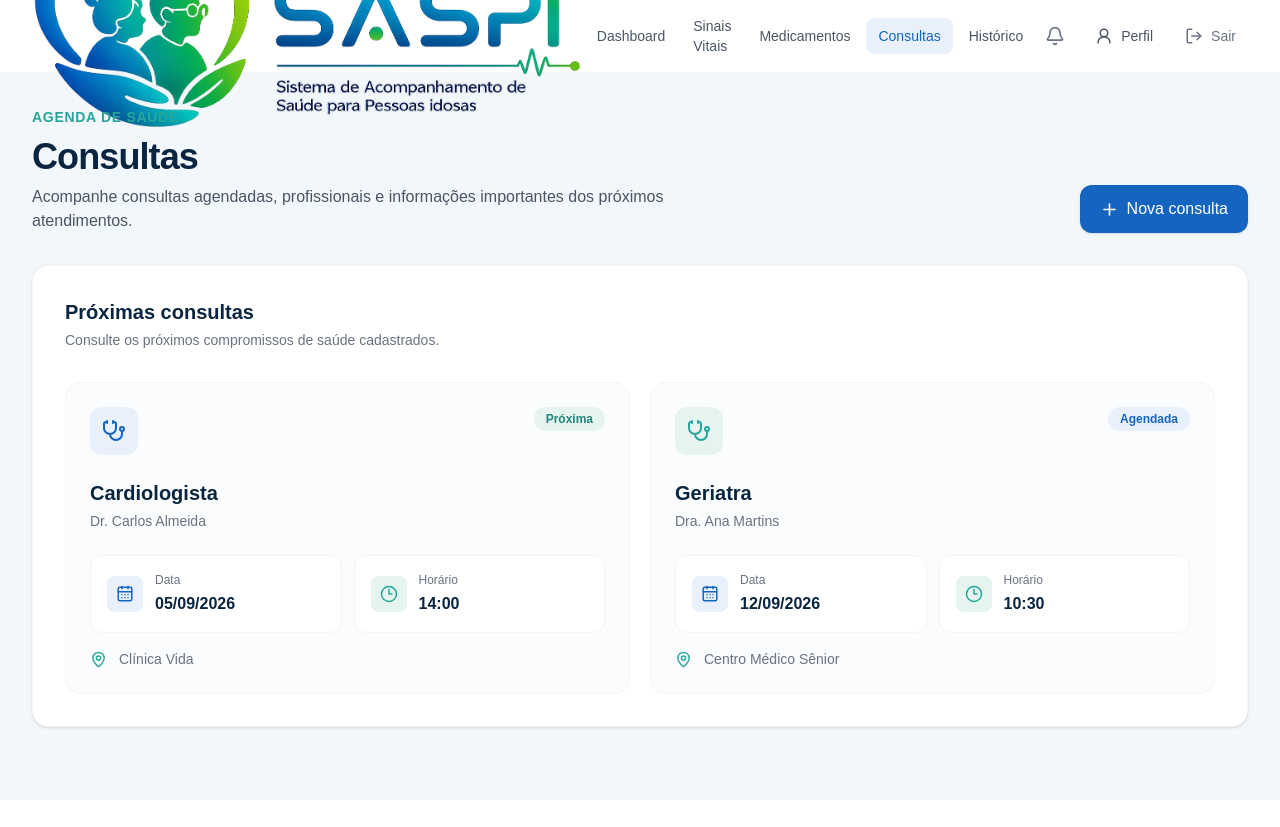
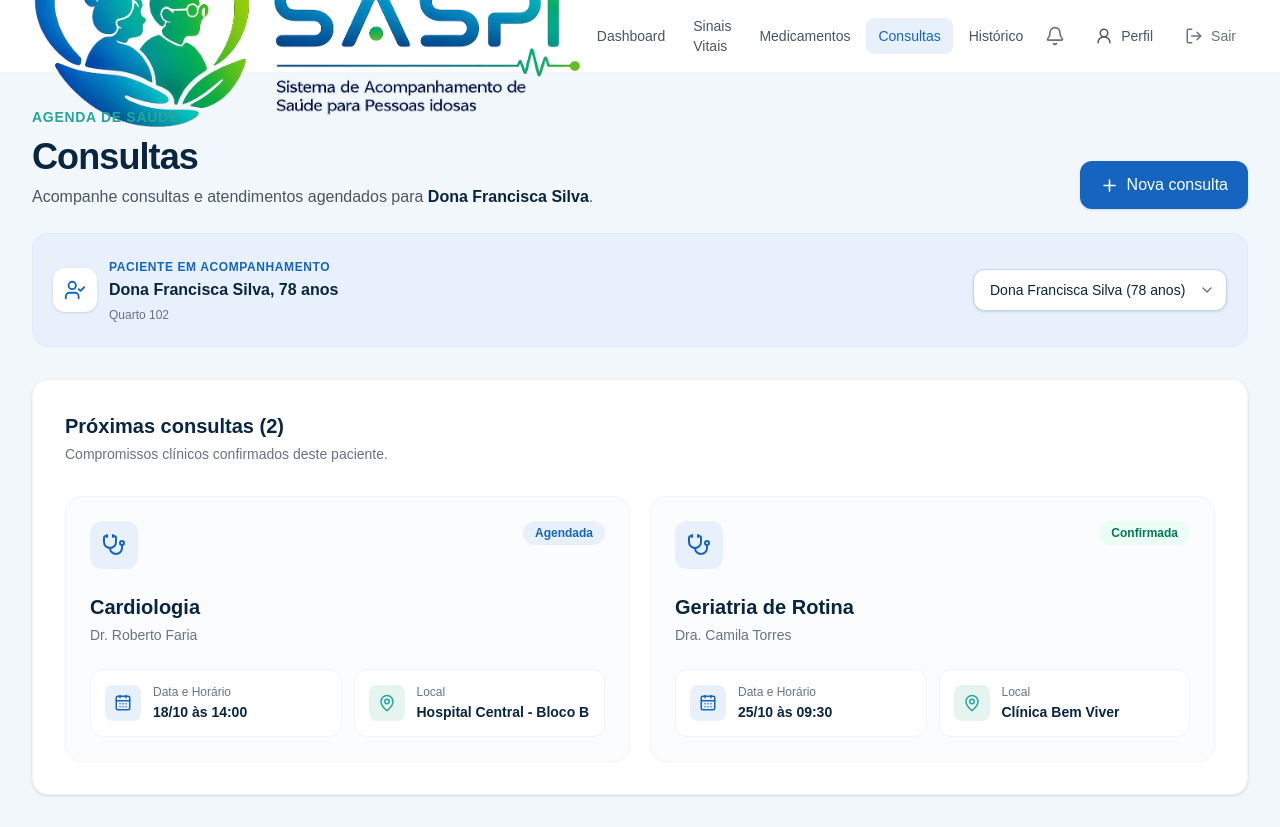
Before and after one commit to MiguelHelen/S.A.S.P.I-Sistema-de-Acompanhamento-de-Saude-para-Pessoas-Idosas-, a Next.js app: page /dashboard/consultas in a window 1280 px wide. Before the commit the page ends 800 px from the top, so only its background shows below. Built offline with nearby package versions, Linux system fonts and the light colour scheme.

Commit message:
feat(consultas): implementa agenda de atendimentos e formulário de agendamento

```diff
--- a/src/app/dashboard/consultas/nova/page.tsx
+++ b/src/app/dashboard/consultas/nova/page.tsx
@@ -1,25 +1,31 @@
 "use client";
 
-import { useState } from "react";
+import { useState, useEffect } from "react";
 import { useRouter } from "next/navigation";
 import Link from "next/link";
 import DashboardNavbar from "@/components/DashboardNavbar";
 import {
   ArrowLeft,
   CalendarDays,
+  Clock,
   MapPin,
+  UserCheck,
   Save,
-  Stethoscope,
   Loader2,
   CheckCircle2,
+  Stethoscope,
 } from "lucide-react";
 
 export default function NovaConsulta() {
   const router = useRouter();
   const [salvando, setSalvando] = useState(false);
   const [sucesso, setSucesso] = useState(false);
+  const [idoso, setIdoso] = useState({
+    id: "1",
+    nome: "Dona Francisca Silva",
+    idade: 78,
+  });
 
-  // Estados preparados para a futura tabela 'consulta' no Prisma
   const [formData, setFormData] = useState({
     especialidade: "",
     profissional: "",
@@ -29,11 +35,22 @@ export default function NovaConsulta() {
     observacao: "",
   });
 
+  useEffect(() => {
+    const activeElderly = localStorage.getItem("saspi_active_elderly");
+    if (activeElderly) {
+      try {
+        setIdoso(JSON.parse(activeElderly));
+      } catch (e) {
+        console.error("Erro ao ler idoso ativo:", e);
+      }
+    }
+  }, []);
+
   function handleSubmit(e: React.FormEvent) {
     e.preventDefault();
     setSalvando(true);
 
-    // Simula o tempo de requisição para a API
+    // Simulação do salvamento vinculando a consulta ao idoso ativo
     setTimeout(() => {
       setSalvando(false);
       setSucesso(true);
@@ -79,6 +96,22 @@ export default function NovaConsulta() {
           </div>
         )}
 
+        {idoso && (
+          <div className="mt-6 flex items-center gap-3 rounded-2xl border border-blue-100 bg-[#E8F1FB] p-4 text-[#0A2540]">
+            <div className="flex h-10 w-10 shrink-0 items-center justify-center rounded-xl bg-white text-[#1565C0] shadow-sm">
+              <UserCheck size={20} />
+            </div>
+            <div>
+              <span className="text-xs font-semibold uppercase tracking-wider text-[#1565C0]">
+                Agendamento vinculado ao paciente:
+              </span>
+              <p className="text-sm font-bold">
+                {idoso.nome} ({idoso.idade} anos)
+              </p>
+            </div>
+          </div>
+        )}
+
         <form onSubmit={handleSubmit} className="mt-8 space-y-6">
           <section className="rounded-2xl border border-gray-100 bg-white p-6 shadow-sm md:p-8">
             <div className="flex items-center gap-3 border-b border-gray-100 pb-5">
@@ -90,7 +123,6 @@ export default function NovaConsulta() {
                 <h2 className="font-semibold text-[#0A2540]">
                   Informações da consulta
                 </h2>
-
                 <p className="mt-1 text-sm text-gray-500">
                   Preencha os dados principais do atendimento.
                 </p>
@@ -99,7 +131,10 @@ export default function NovaConsulta() {
 
             <div className="mt-6 grid gap-5 md:grid-cols-2">
               <div>
-                <label htmlFor="especialidade" className="mb-2 block text-sm font-medium text-[#0A2540]">
+                <label
+                  htmlFor="especialidade"
+                  className="mb-2 block text-sm font-medium text-[#0A2540]"
+                >
                   Especialidade *
                 </label>
                 <input
@@ -107,14 +142,19 @@ export default function NovaConsulta() {
                   type="text"
                   required
                   value={formData.especialidade}
-                  onChange={(e) => setFormData({ ...formData, especialidade: e.target.value })}
-                  placeholder="Ex.: Cardiologista"
+                  onChange={(e) =>
+                    setFormData({ ...formData, especialidade: e.target.value })
+                  }
+                  placeholder="Ex.: Cardiologia, Geriatria, Oftalmologia"
                   className="w-full rounded-xl border border-gray-300 px-4 py-3 text-sm text-gray-800 placeholder:text-gray-400 outline-none transition focus:border-[#1565C0] focus:ring-4 focus:ring-[#1565C0]/10"
                 />
               </div>
 
               <div>
-                <label htmlFor="profissional" className="mb-2 block text-sm font-medium text-[#0A2540]">
+                <label
+                  htmlFor="profissional"
+                  className="mb-2 block text-sm font-medium text-[#0A2540]"
+                >
                   Profissional *
                 </label>
                 <input
@@ -122,14 +162,19 @@ export default function NovaConsulta() {
                   type="text"
                   required
                   value={formData.profissional}
-                  onChange={(e) => setFormData({ ...formData, profissional: e.target.value })}
-                  placeholder="Ex.: Dr. Carlos Almeida"
+                  onChange={(e) =>
+                    setFormData({ ...formData, profissional: e.target.value })
+                  }
+                  placeholder="Ex.: Dr. Roberto Faria"
                   className="w-full rounded-xl border border-gray-300 px-4 py-3 text-sm text-gray-800 placeholder:text-gray-400 outline-none transition focus:border-[#1565C0] focus:ring-4 focus:ring-[#1565C0]/10"
                 />
               </div>
 
               <div>
-                <label htmlFor="data" className="mb-2 block text-sm font-medium text-[#0A2540]">
+                <label
+                  htmlFor="data"
+                  className="mb-2 block text-sm font-medium text-[#0A2540]"
+                >
                   Data *
                 </label>
                 <input
@@ -137,13 +182,18 @@ export default function NovaConsulta() {
                   type="date"
                   required
                   value={formData.data}
-                  onChange={(e) => setFormData({ ...formData, data: e.target.value })}
+                  onChange={(e) =>
+                    setFormData({ ...formData, data: e.target.value })
+                  }
                   className="w-full rounded-xl border border-gray-300 px-4 py-3 text-sm text-gray-800 outline-none transition focus:border-[#1565C0] focus:ring-4 focus:ring-[#1565C0]/10"
                 />
               </div>
 
               <div>
-                <label htmlFor="horario" className="mb-2 block text-sm font-medium text-[#0A2540]">
+                <label
+                  htmlFor="horario"
+                  className="mb-2 block text-sm font-medium text-[#0A2540]"
+                >
                   Horário *
                 </label>
                 <input
@@ -151,39 +201,54 @@ export default function NovaConsulta() {
                   type="time"
                   required
                   value={formData.horario}
-                  onChange={(e) => setFormData({ ...formData, horario: e.target.value })}
+                  onChange={(e) =>
+                    setFormData({ ...formData, horario: e.target.value })
+                  }
                   className="w-full rounded-xl border border-gray-300 px-4 py-3 text-sm text-gray-800 outline-none transition focus:border-[#1565C0] focus:ring-4 focus:ring-[#1565C0]/10"
                 />
               </div>
 
               <div className="md:col-span-2">
-                <label htmlFor="local" className="mb-2 block text-sm font-medium text-[#0A2540]">
+                <label
+                  htmlFor="local"
+                  className="mb-2 block text-sm font-medium text-[#0A2540]"
+                >
                   Local da consulta *
                 </label>
                 <div className="relative">
-                  <MapPin size={18} className="absolute left-4 top-1/2 -translate-y-1/2 text-gray-400" />
+                  <MapPin
+                    size={18}
+                    className="absolute left-4 top-1/2 -translate-y-1/2 text-gray-400"
+                  />
                   <input
                     id="local"
                     type="text"
                     required
                     value={formData.local}
-                    onChange={(e) => setFormData({ ...formData, local: e.target.value })}
-                    placeholder="Ex.: Clínica Vida - Sala 302"
+                    onChange={(e) =>
+                      setFormData({ ...formData, local: e.target.value })
+                    }
+                    placeholder="Ex.: Hospital Central - Bloco B"
                     className="w-full rounded-xl border border-gray-300 py-3 pl-11 pr-4 text-sm text-gray-800 placeholder:text-gray-400 outline-none transition focus:border-[#1565C0] focus:ring-4 focus:ring-[#1565C0]/10"
                   />
                 </div>
               </div>
 
               <div className="md:col-span-2">
-                <label htmlFor="observacao" className="mb-2 block text-sm font-medium text-[#0A2540]">
-                  Observações
+                <label
+                  htmlFor="observacao"
+                  className="mb-2 block text-sm font-medium text-[#0A2540]"
+                >
+                  Observações e Preparos
                 </label>
                 <textarea
                   id="observacao"
                   rows={4}
                   value={formData.observacao}
-                  onChange={(e) => setFormData({ ...formData, observacao: e.target.value })}
-                  placeholder="Ex.: Levar resultados dos últimos exames..."
+                  onChange={(e) =>
+                    setFormData({ ...formData, observacao: e.target.value })
+                  }
+                  placeholder="Ex.: Levar exames recentes de sangue e ECG. Jejum de 8h"
                   className="w-full resize-none rounded-xl border border-gray-300 px-4 py-3 text-sm text-gray-800 placeholder:text-gray-400 outline-none transition focus:border-[#1565C0] focus:ring-4 focus:ring-[#1565C0]/10"
                 />
               </div>
@@ -210,7 +275,11 @@ export default function NovaConsulta() {
               disabled={salvando}
               className="inline-flex items-center justify-center gap-2 rounded-xl bg-[#1565C0] px-6 py-3 font-medium text-white shadow-sm transition hover:-translate-y-0.5 hover:bg-[#0A2540] hover:shadow-md disabled:opacity-70"
             >
-              {salvando ? <Loader2 size={18} className="animate-spin" /> : <Save size={18} />}
+              {salvando ? (
+                <Loader2 size={18} className="animate-spin" />
+              ) : (
+                <Save size={18} />
+              )}
               {salvando ? "Agendando..." : "Salvar consulta"}
             </button>
           </div>
--- a/src/app/dashboard/consultas/page.tsx
+++ b/src/app/dashboard/consultas/page.tsx
@@ -1,13 +1,92 @@
+"use client";
+
+import React, { useEffect, useState } from "react";
 import DashboardNavbar from "@/components/DashboardNavbar";
+import PatientSelector, { Idoso } from "@/components/PatientSelector";
+import Link from "next/link";
 import {
   CalendarDays,
   Clock3,
   MapPin,
+  Stethoscope,
   Plus,
-  Stethoscope,
 } from "lucide-react";
 
-export default function Consultas() {
+interface Consulta {
+  id: string;
+  especialidade: string;
+  medico: string;
+  dataHora: string;
+  localizacao: string;
+  status: "Agendada" | "Confirmada" | "Realizada";
+}
+
+const CONSULTAS_POR_IDOSO: Record<string, Consulta[]> = {
+  "1": [
+    {
+      id: "c1",
+      especialidade: "Cardiologia",
+      medico: "Dr. Roberto Faria",
+      dataHora: "18/10 às 14:00",
+      localizacao: "Hospital Central - Bloco B",
+      status: "Agendada",
+    },
+    {
+      id: "c2",
+      especialidade: "Geriatria de Rotina",
+      medico: "Dra. Camila Torres",
+      dataHora: "25/10 às 09:30",
+      localizacao: "Clínica Bem Viver",
+      status: "Confirmada",
+    },
+  ],
+  "2": [
+    {
+      id: "c3",
+      especialidade: "Endocrinologia",
+      medico: "Dr. Marcos Souza",
+      dataHora: "20/10 às 10:00",
+      localizacao: "Centro Médico Sul",
+      status: "Agendada",
+    },
+  ],
+  "3": [
+    {
+      id: "c4",
+      especialidade: "Oftalmologia",
+      medico: "Dra. Helena Ramos",
+      dataHora: "05/11 às 15:30",
+      localizacao: "Instituto da Visão",
+      status: "Agendada",
+    },
+  ],
+};
+
+export default function ConsultasPage() {
+  const [activeElderly, setActiveElderly] = useState<Idoso>({
+    id: "1",
+    nome: "Dona Francisca Silva",
+    idade: 78,
+  });
+
+  useEffect(() => {
+    const storedElderly = localStorage.getItem("saspi_active_elderly");
+    if (storedElderly) {
+      try {
+        setActiveElderly(JSON.parse(storedElderly));
+      } catch (e) {
+        console.error(e);
+      }
+    }
+  }, []);
+
+  function handleSelectElderly(novo: Idoso) {
+    setActiveElderly(novo);
+    localStorage.setItem("saspi_active_elderly", JSON.stringify(novo));
+  }
+
+  const consultas = CONSULTAS_POR_IDOSO[activeElderly.id] || [];
+
   return (
     <main className="min-h-screen bg-[#F2F7FB]">
       <DashboardNavbar />
@@ -24,155 +103,112 @@ export default function Consultas() {
             </h1>
 
             <p className="mt-2 max-w-2xl text-gray-600">
-              Acompanhe consultas agendadas, profissionais e informações
-              importantes dos próximos atendimentos.
+              Acompanhe consultas e atendimentos agendados para{" "}
+              <strong className="text-[#0A2540]">{activeElderly.nome}</strong>.
             </p>
           </div>
 
-          <a
+          <Link
             href="/dashboard/consultas/nova"
             className="inline-flex items-center justify-center gap-2 rounded-xl bg-[#1565C0] px-5 py-3 font-medium text-white shadow-sm transition hover:-translate-y-0.5 hover:bg-[#0A2540] hover:shadow-md"
           >
             <Plus size={19} />
             Nova consulta
-          </a>
+          </Link>
         </div>
 
+        {/* Seletor do paciente ativo */}
+        <div className="mt-6">
+          <PatientSelector
+            onSelect={handleSelectElderly}
+            selectedId={activeElderly.id}
+          />
+        </div>
+
+        {consultas.length > 0 ? (
           <section className="mt-8 rounded-2xl border border-gray-100 bg-white p-6 shadow-sm md:p-8">
             <div>
               <h2 className="text-xl font-semibold text-[#0A2540]">
-              Próximas consultas
+                Próximas consultas ({consultas.length})
               </h2>
 
               <p className="mt-1 text-sm text-gray-500">
-              Consulte os próximos compromissos de saúde cadastrados.
+                Compromissos clínicos confirmados deste paciente.
               </p>
             </div>
 
             <div className="mt-8 grid gap-5 lg:grid-cols-2">
-            <article className="group rounded-2xl border border-gray-100 bg-[#FAFCFE] p-6 transition hover:-translate-y-0.5 hover:border-[#BFD8F2] hover:bg-white hover:shadow-lg hover:shadow-blue-950/5">
+              {consultas.map((consulta) => (
+                <article
+                  key={consulta.id}
+                  className="group rounded-2xl border border-gray-100 bg-[#FAFCFE] p-6 transition hover:-translate-y-0.5 hover:border-[#BFD8F2] hover:bg-white hover:shadow-md"
+                >
                   <div className="flex items-start justify-between gap-4">
                     <div className="flex h-12 w-12 shrink-0 items-center justify-center rounded-xl bg-[#E8F1FB] text-[#1565C0] transition group-hover:bg-[#1565C0] group-hover:text-white">
                       <Stethoscope size={24} />
                     </div>
 
-                <span className="rounded-full bg-[#E6F4EF] px-3 py-1 text-xs font-semibold text-[#20877E]">
-                  Próxima
+                    <span
+                      className={`rounded-full px-3 py-1 text-xs font-semibold ${
+                        consulta.status === "Agendada"
+                          ? "bg-[#E8F1FB] text-[#1565C0]"
+                          : "bg-emerald-50 text-emerald-700"
+                      }`}
+                    >
+                      {consulta.status}
                     </span>
                   </div>
 
                   <div className="mt-6">
                     <h3 className="text-xl font-semibold text-[#0A2540]">
-                  Cardiologista
+                      {consulta.especialidade}
                     </h3>
 
                     <p className="mt-1 text-sm font-medium text-gray-500">
-                  Dr. Carlos Almeida
+                      {consulta.medico}
                     </p>
                   </div>
 
                   <div className="mt-6 grid gap-3 sm:grid-cols-2">
-                <div className="flex items-center gap-3 rounded-xl border border-gray-100 bg-white p-4">
-                  <div className="flex h-9 w-9 items-center justify-center rounded-lg bg-[#E8F1FB] text-[#1565C0]">
+                    <div className="flex items-center gap-3 rounded-xl border border-gray-100 bg-white p-3.5">
+                      <div className="flex h-9 w-9 shrink-0 items-center justify-center rounded-lg bg-[#E8F1FB] text-[#1565C0]">
                         <CalendarDays size={18} />
                       </div>
-
                       <div>
-                    <p className="text-xs text-gray-500">
-                      Data
-                    </p>
-
-                    <p className="mt-1 font-semibold text-[#0A2540]">
-                      05/09/2026
+                        <p className="text-xs text-gray-500">Data e Horário</p>
+                        <p className="mt-0.5 text-sm font-semibold text-[#0A2540]">
+                          {consulta.dataHora}
                         </p>
                       </div>
                     </div>
 
-                <div className="flex items-center gap-3 rounded-xl border border-gray-100 bg-white p-4">
-                  <div className="flex h-9 w-9 items-center justify-center rounded-lg bg-[#E6F4EF] text-[#26A69A]">
-                    <Clock3 size={18} />
+                    <div className="flex items-center gap-3 rounded-xl border border-gray-100 bg-white p-3.5">
+                      <div className="flex h-9 w-9 shrink-0 items-center justify-center rounded-lg bg-[#E6F4EF] text-[#26A69A]">
+                        <MapPin size={18} />
                       </div>
-
-                  <div>
-                    <p className="text-xs text-gray-500">
-                      Horário
-                    </p>
-
-                    <p className="mt-1 font-semibold text-[#0A2540]">
-                      14:00
+                      <div className="overflow-hidden">
+                        <p className="text-xs text-gray-500">Local</p>
+                        <p className="mt-0.5 truncate text-sm font-semibold text-[#0A2540]">
+                          {consulta.localizacao}
                         </p>
                       </div>
                     </div>
                   </div>
-
-              <div className="mt-4 flex items-center gap-3 text-sm text-gray-500">
-                <MapPin size={17} className="text-[#26A69A]" />
-                Clínica Vida
+                </article>
+              ))}
             </div>
-            </article>
-
-            <article className="group rounded-2xl border border-gray-100 bg-[#FAFCFE] p-6 transition hover:-translate-y-0.5 hover:border-[#BFD8F2] hover:bg-white hover:shadow-lg hover:shadow-blue-950/5">
-              <div className="flex items-start justify-between gap-4">
-                <div className="flex h-12 w-12 shrink-0 items-center justify-center rounded-xl bg-[#E6F4EF] text-[#26A69A] transition group-hover:bg-[#26A69A] group-hover:text-white">
-                  <Stethoscope size={24} />
-                </div>
-
-                <span className="rounded-full bg-[#E8F1FB] px-3 py-1 text-xs font-semibold text-[#1565C0]">
-                  Agendada
-                </span>
-              </div>
-
-              <div className="mt-6">
-                <h3 className="text-xl font-semibold text-[#0A2540]">
-                  Geriatra
-                </h3>
-
-                <p className="mt-1 text-sm font-medium text-gray-500">
-                  Dra. Ana Martins
+          </section>
+        ) : (
+          <div className="mt-8 rounded-2xl border border-dashed border-gray-200 bg-white p-12 text-center">
+            <Stethoscope size={36} className="mx-auto text-gray-300" />
+            <p className="mt-3 text-base font-semibold text-[#0A2540]">
+              Nenhuma consulta agendada
+            </p>
+            <p className="mt-1 text-sm text-gray-500">
+              Não há agendamentos cadastrados para {activeElderly.nome}.
             </p>
           </div>
-
-              <div className="mt-6 grid gap-3 sm:grid-cols-2">
-                <div className="flex items-center gap-3 rounded-xl border border-gray-100 bg-white p-4">
-                  <div className="flex h-9 w-9 items-center justify-center rounded-lg bg-[#E8F1FB] text-[#1565C0]">
-                    <CalendarDays size={18} />
-                  </div>
-
-                  <div>
-                    <p className="text-xs text-gray-500">
-                      Data
-                    </p>
-
-                    <p className="mt-1 font-semibold text-[#0A2540]">
-                      12/09/2026
-                    </p>
-                  </div>
-                </div>
-
-                <div className="flex items-center gap-3 rounded-xl border border-gray-100 bg-white p-4">
-                  <div className="flex h-9 w-9 items-center justify-center rounded-lg bg-[#E6F4EF] text-[#26A69A]">
-                    <Clock3 size={18} />
-                  </div>
-
-                  <div>
-                    <p className="text-xs text-gray-500">
-                      Horário
-                    </p>
-
-                    <p className="mt-1 font-semibold text-[#0A2540]">
-                      10:30
-                    </p>
-                  </div>
-                </div>
-              </div>
-
-              <div className="mt-4 flex items-center gap-3 text-sm text-gray-500">
-                <MapPin size={17} className="text-[#26A69A]" />
-                Centro Médico Sênior
-              </div>
-            </article>
-          </div>
-        </section>
+        )}
       </div>
     </main>
   );
```
Lines whose indentation alone changed are shown as unchanged.
